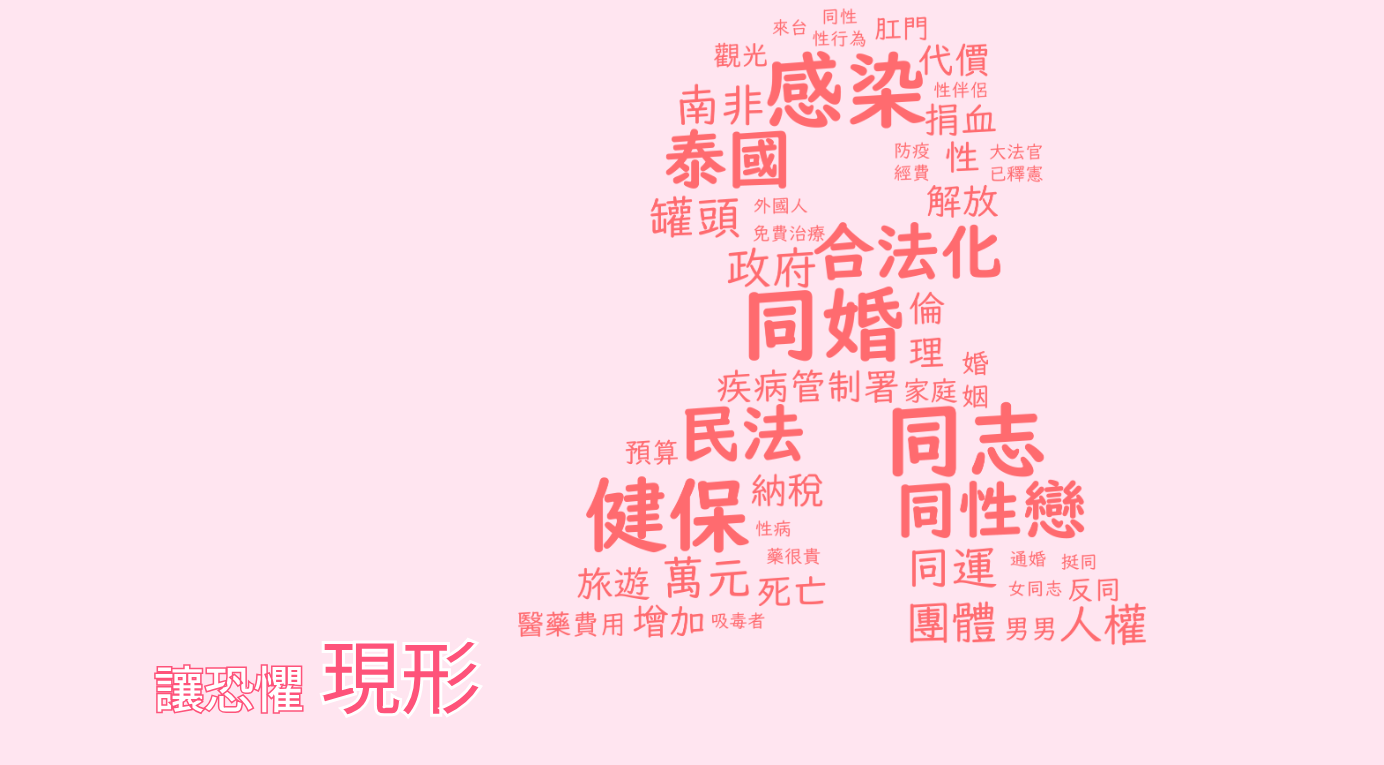
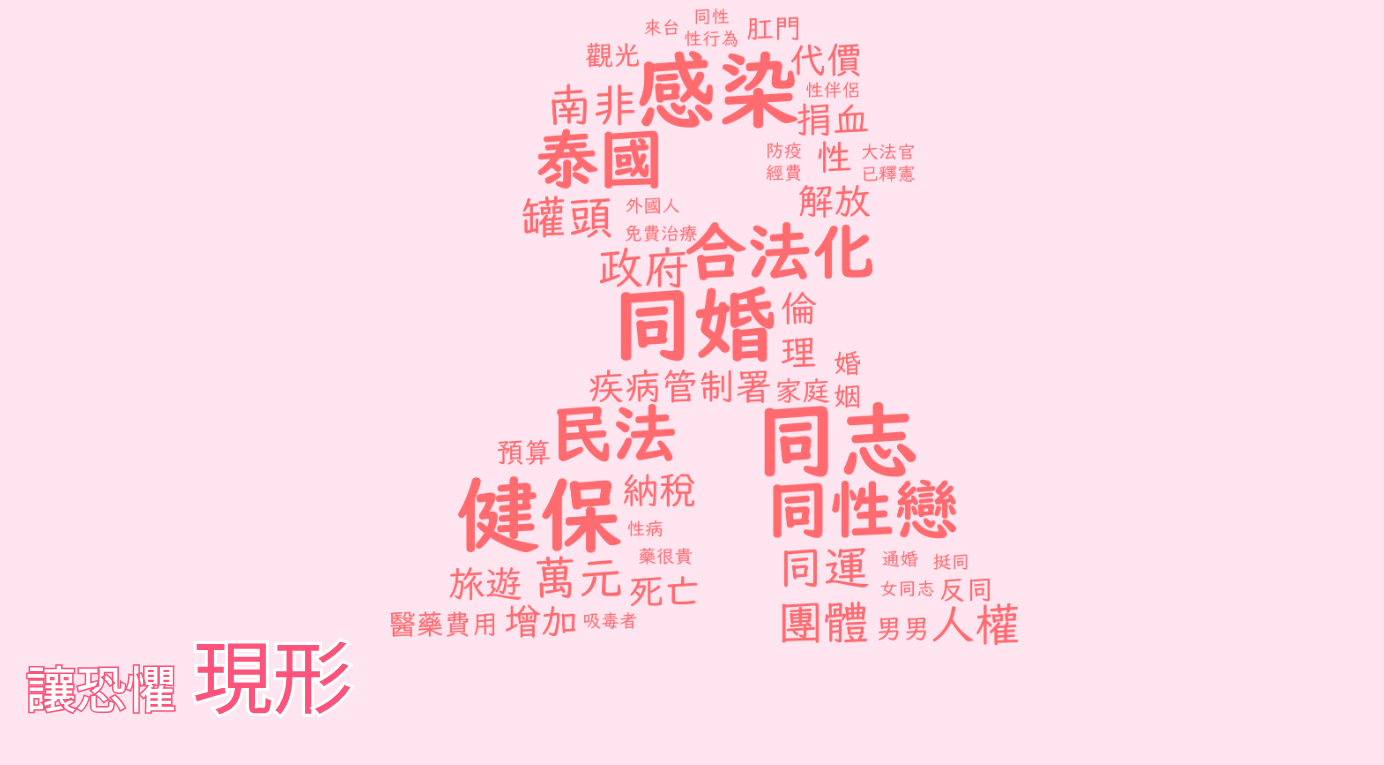
Before and after one commit to yihuai0806/1082NPJ, a plain HTML site: page final project/yutin/HIV&AIDS.html in a window 1280 px wide. Shown: the part 182-947 px from the top of the page, 1384 px wide, since content can reach past the window. Drawn offline with Linux system fonts and the light colour scheme; a script that the page names is missing.

Commit message:
Update HIV&AIDS.html

```diff
--- a/final project/yutin/HIV&AIDS.html
+++ b/final project/yutin/HIV&AIDS.html
@@ -290,7 +290,7 @@
             }
 
             .desktop {
-                width: 1024px;
+                width: 100%;
             }
 
             .block-horizontal-center {
@@ -970,7 +970,8 @@
        </div>
 
         <!--留白 -->
-         <div style="height: 60px;"></div>
+<div style="width: 1024px">
+        <div style="height: 60px;"></div>
 
 
 
@@ -1431,7 +1432,7 @@
         </div>
 
 
-
+        </div>
     </div>
     <!-- desktop version end -->
 
```
